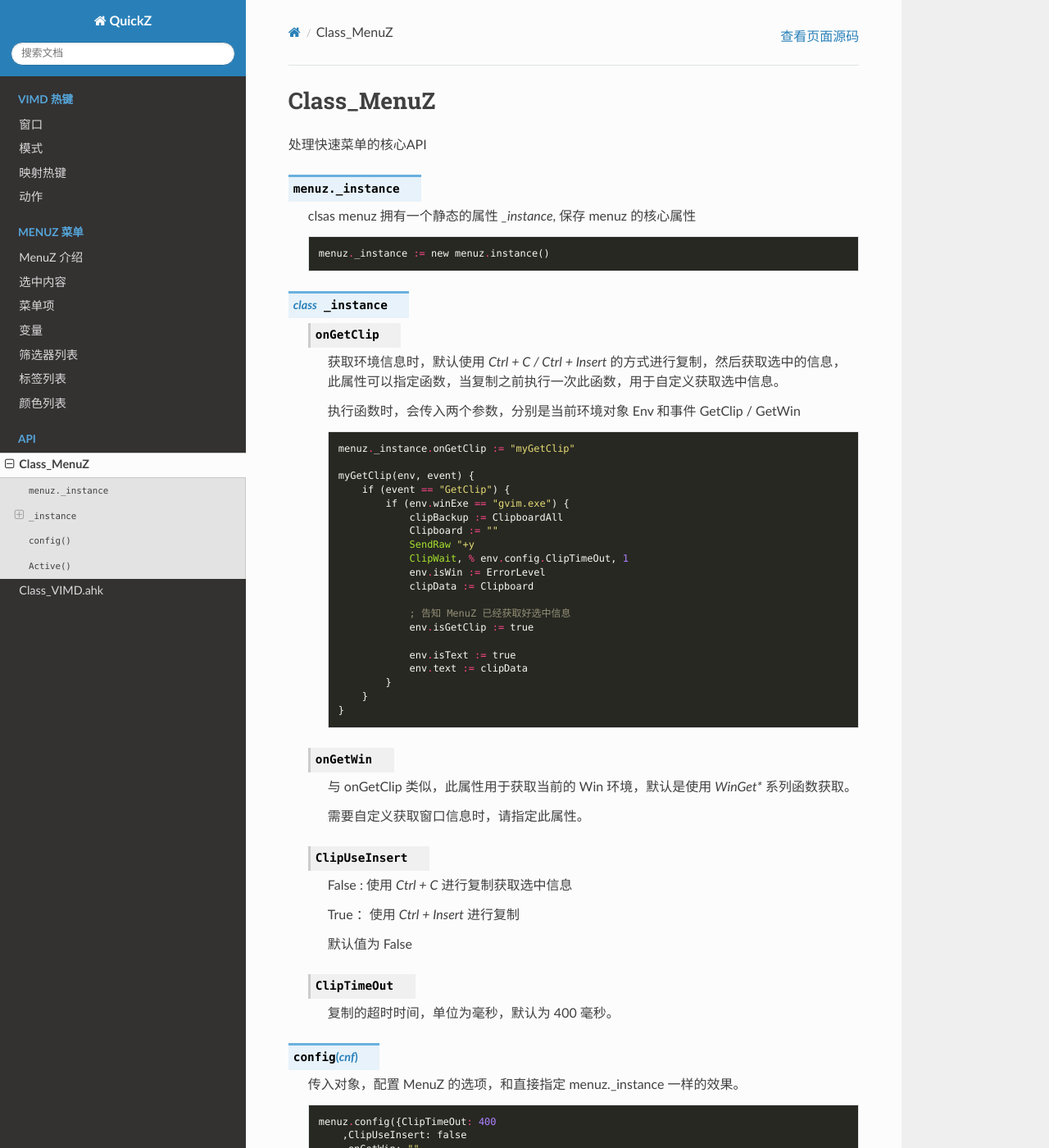
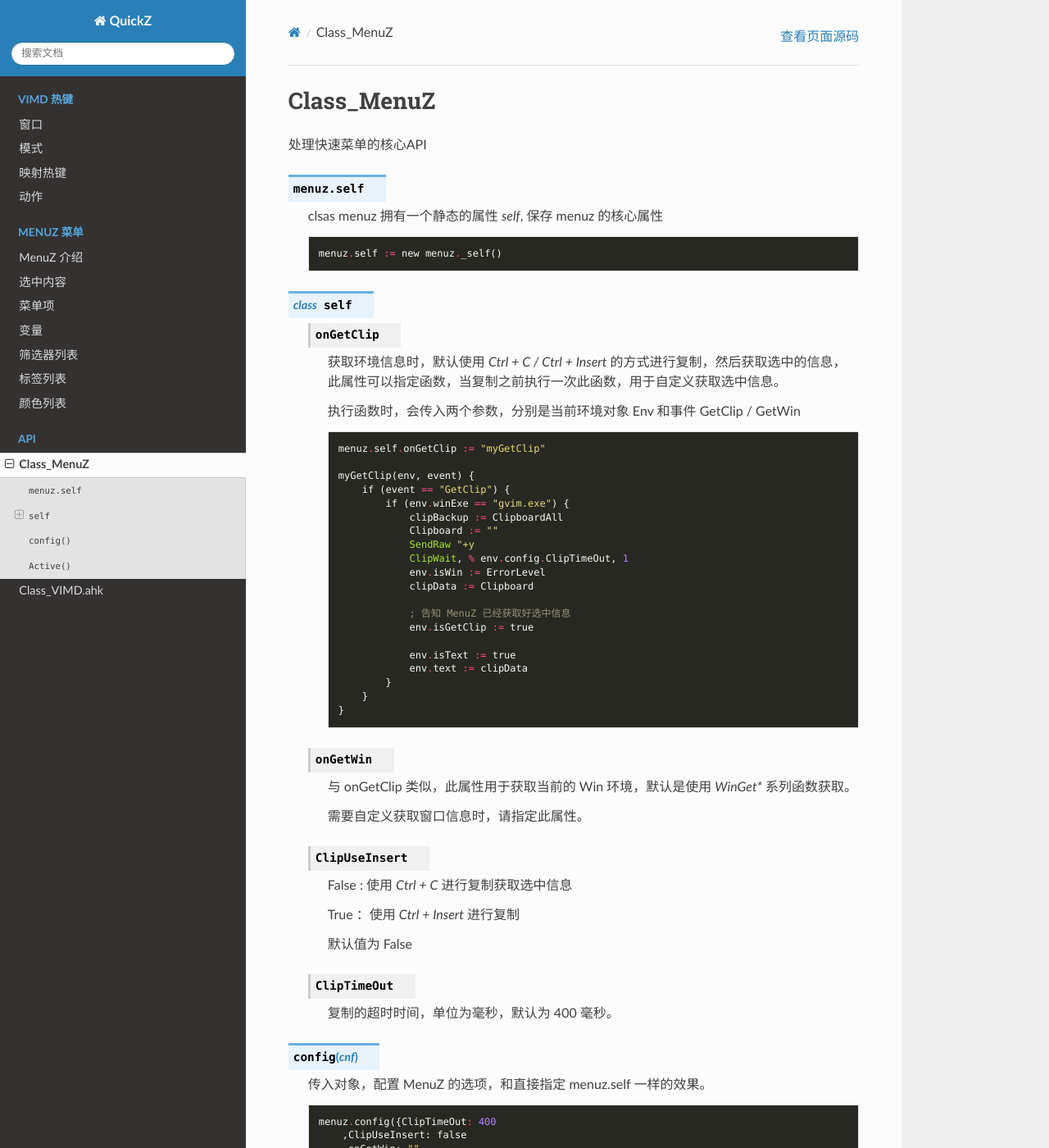
Before and after one commit to linxinhong/QuickZ, a Sphinx documentation site: the page built from docs/api/class_menuz.rst, in a window 1280 px wide and 1400 px high. Shown: the whole window at 82% size. Built offline with Sphinx 7.4.7 and the Read the Docs theme 2.0.0, drawn with Linux system fonts in a browser that asks for light colours.

Commit message:
修改文件结构

```diff
--- a/docs/api/class_menuz.rst
+++ b/docs/api/class_menuz.rst
@@ -6,17 +6,17 @@ Class_MenuZ
 
 处理快速菜单的核心API
 
-.. attribute:: menuz._instance
+.. attribute:: menuz.self
 
-    clsas menuz 拥有一个静态的属性 *_instance*, 保存 menuz 的核心属性
+    clsas menuz 拥有一个静态的属性 *self*, 保存 menuz 的核心属性
 
     .. code-block:: ahk
 
-        menuz._instance := new menuz.instance()
+        menuz.self := new menuz._self()
 
-.. class:: _instance
+.. class:: self
 
-    .. attribute:: _instance.onGetClip
+    .. attribute:: self.onGetClip
 
         获取环境信息时，默认使用 *Ctrl + C / Ctrl + Insert* 的方式进行复制，然后获取选中的信息，此属性可以指定函数，当复制之前执行一次此函数，用于自定义获取选中信息。
 
@@ -24,7 +24,7 @@ Class_MenuZ
 
         .. code-block:: ahk
 
-            menuz._instance.onGetClip := "myGetClip"
+            menuz.self.onGetClip := "myGetClip"
 
             myGetClip(env, event) {
                 if (event == "GetClip") {
@@ -45,13 +45,13 @@ Class_MenuZ
                 }
             }
 
-    .. attribute:: _instance.onGetWin
+    .. attribute:: self.onGetWin
 
         与 onGetClip 类似，此属性用于获取当前的 Win 环境，默认是使用 *WinGet** 系列函数获取。
 
         需要自定义获取窗口信息时，请指定此属性。
 
-    .. attribute:: _instance.ClipUseInsert
+    .. attribute:: self.ClipUseInsert
 
         False : 使用 *Ctrl + C* 进行复制获取选中信息
 
@@ -59,13 +59,13 @@ Class_MenuZ
 
         默认值为 False
 
-    .. attribute:: _instance.ClipTimeOut
+    .. attribute:: self.ClipTimeOut
 
         复制的超时时间，单位为毫秒，默认为 400 毫秒。
 
 .. method:: config(cnf)
 
-    传入对象，配置 MenuZ 的选项，和直接指定 menuz._instance 一样的效果。
+    传入对象，配置 MenuZ 的选项，和直接指定 menuz.self 一样的效果。
 
     .. code-block:: ahk
 
--- a/docs/menuz.rst
+++ b/docs/menuz.rst
@@ -11,9 +11,9 @@ MenuZ 模块的最基本工作流程：
 
 4. 点击执行菜单预定义的功能。
 
-使用 MenuZ 需要进行菜单项的定义，包括菜单名称和样式，菜单项在什么条件下出现，以及执行哪些功能。
+使用 MenuZ 模块需要进行菜单项的定义，包括菜单名称和样式，菜单项在什么条件下出现，以及执行哪些功能。
 
-为了方便定义菜单项，MenuZ 的定义语法沿用了 Candy 的一些语法，所以你会看到类似于这样的标签:
+为了方便定义菜单项，MenuZ 模块的定义语法沿用了 Candy 的一些语法，所以你会看到类似于这样的标签:
 
 .. code-block:: ahk
 
@@ -25,7 +25,7 @@ MenuZ 模块的最基本工作流程：
 
 .. tip::
 
-    QuickZ 鼓励你在遇到某个重复操作时并大量花费时间的情况下进行配置，而不是设想场景然后配置用不到的功能。
+    QuickZ 鼓励你无论是使用 VIMD 模块还是 MenuZ 模块，在遇到某个重复操作时并大量花费时间的情况下进行配置，而不是设想场景然后配置用不到的功能。
 
 .. attention::
 
```
Also changed, not shown: 13 other files.
